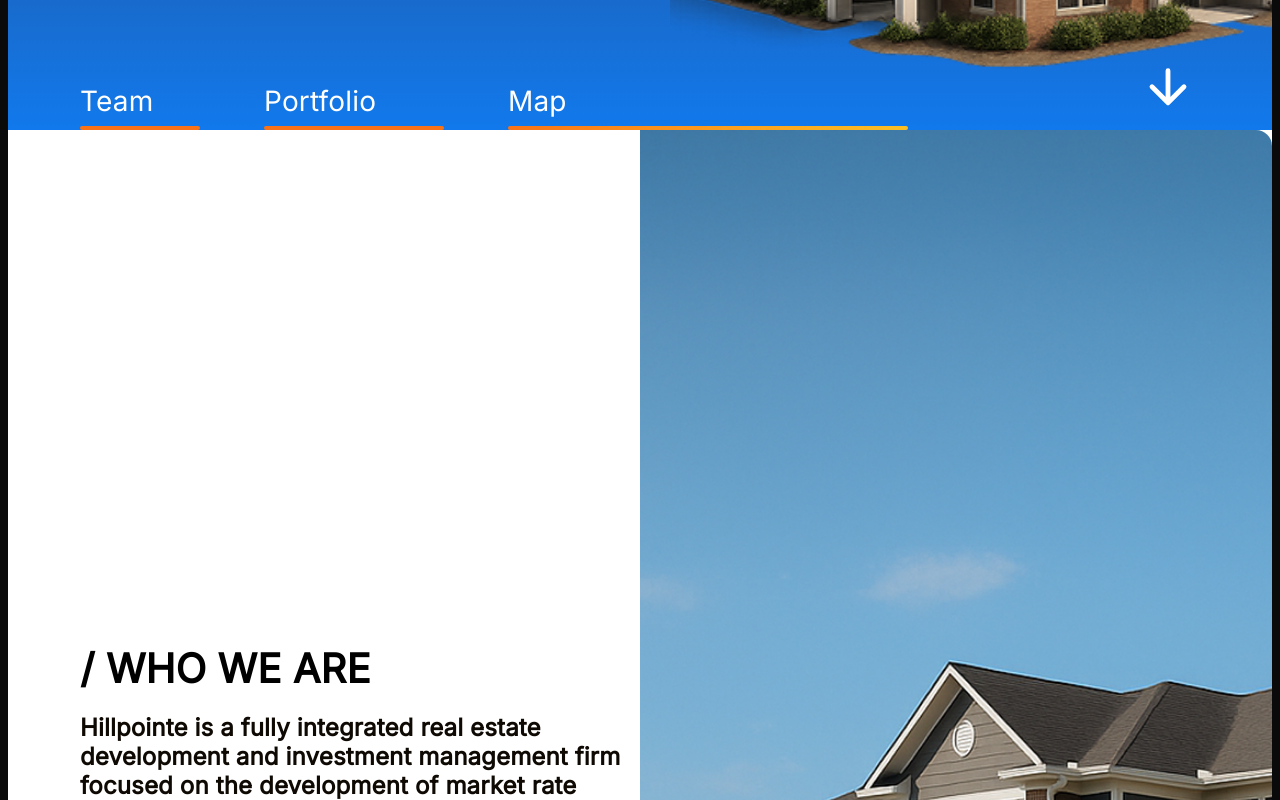
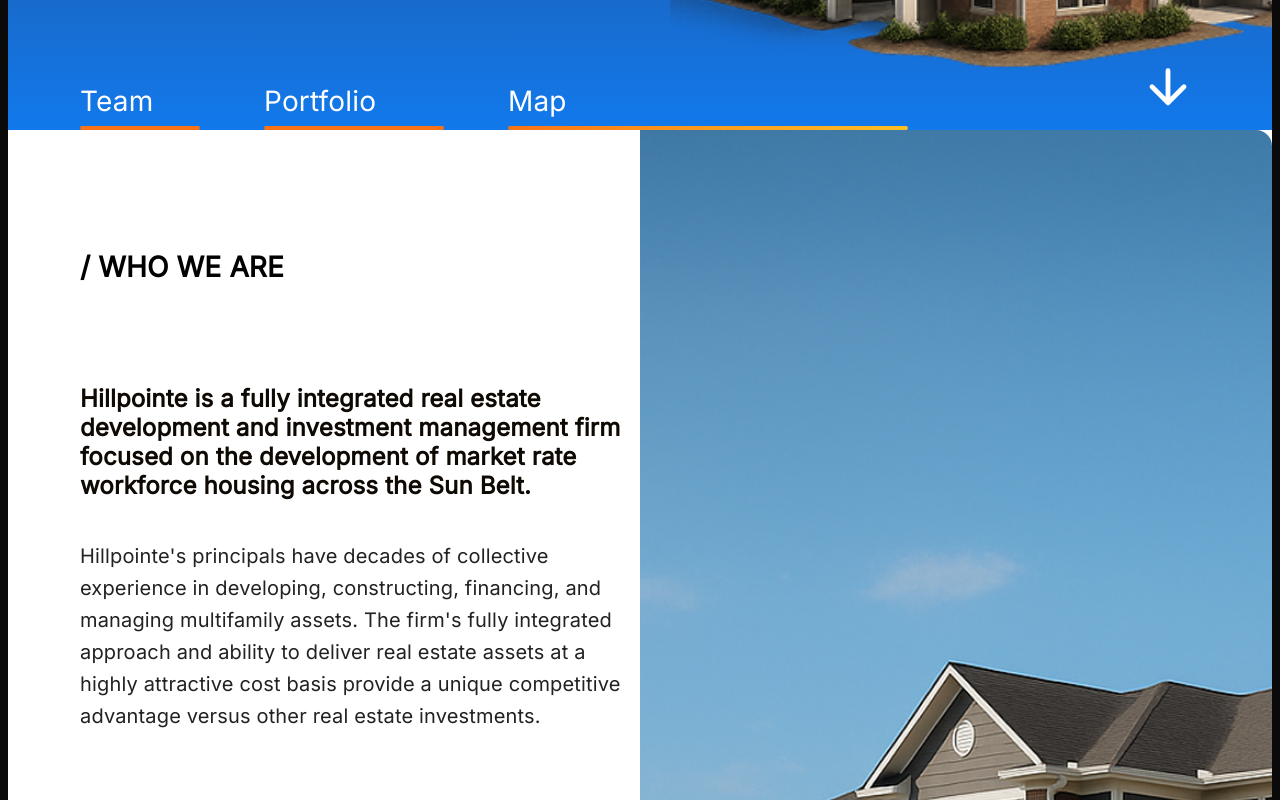
Before and after one commit to tudoxukno/hillpointe-mock-site, a Next.js app: page / in a window 1280 px wide. Shown: the part 1100-1900 px from the top of the page. Built offline with nearby package versions, Linux system fonts and the light colour scheme.

Commit message:
Move headline and body text further down in About section for better title separation

```diff
--- a/src/app/components/AboutSection.tsx
+++ b/src/app/components/AboutSection.tsx
@@ -3,18 +3,17 @@
 
 export default function AboutSection() {
   return (
-    <section className="w-full bg-white" style={{ background: 'white' }}>
-      <div className="flex w-full max-w-[1920px] mx-auto min-h-[900px]" style={{minHeight: '800px', background: 'white'}}>
+    <section className="w-full bg-white min-h-screen" style={{ background: 'white', minHeight: '100vh' }}>
+      <div className="flex w-full max-w-[1920px] mx-auto h-full" style={{height: '100%', background: 'white'}}>
         {/* Left Column */}
-        <div className="flex flex-col justify-center w-1/2 pl-[72px] pr-12 py-20 bg-white z-10">
-          <span
-            className="block tracking-wide uppercase mb-6"
-            style={{ color: '#000', fontWeight: 600, fontSize: '40px' }}
-          >
-            / WHO WE ARE
-          </span>
-          <h2 className="text-[#0F0903] text-2xl md:text-3xl lg:text-4xl font-semibold mb-6 max-w-2xl leading-tight">Hillpointe is a fully integrated real estate development and investment management firm focused on the development of market rate workforce housing across the Sun Belt.</h2>
-          <p className="text-[#222] text-base max-w-2xl mb-10 leading-relaxed">
+        <div className="flex flex-col justify-start w-1/2 pl-[72px] pr-12 pt-12 pb-6 bg-white z-10">
+          <div style={{ height: '120px' }} />
+          <span className="block font-bold uppercase mb-6" style={{ color: '#000', fontWeight: 700, fontSize: '28px' }}>/ WHO WE ARE</span>
+          <div style={{ height: '80px' }} />
+          <h2 className="text-[#0F0903] text-4xl md:text-5xl font-bold mb-6 leading-tight max-w-2xl">
+            Hillpointe is a fully integrated real estate development and investment management firm focused on the development of market rate workforce housing across the Sun Belt.
+          </h2>
+          <p style={{ color: '#222', fontSize: '20px', wordBreak: 'break-word', maxWidth: '40rem', marginBottom: '1rem', lineHeight: 1.6 }}>
             Hillpointe's principals have decades of collective experience in developing, constructing, financing, and managing multifamily assets. The firm's fully integrated approach and ability to deliver real estate assets at a highly attractive cost basis provide a unique competitive advantage versus other real estate investments.
           </p>
         </div>
@@ -27,7 +26,7 @@
             height={900}
             className="object-cover w-full h-full rounded-none"
             priority
-            style={{ borderTopRightRadius: '1rem', borderBottomRightRadius: '1rem' }}
+            style={{ borderTopRightRadius: '1rem', borderBottomRightRadius: '1rem', height: '100%', width: '100%' }}
           />
         </div>
       </div>
```
